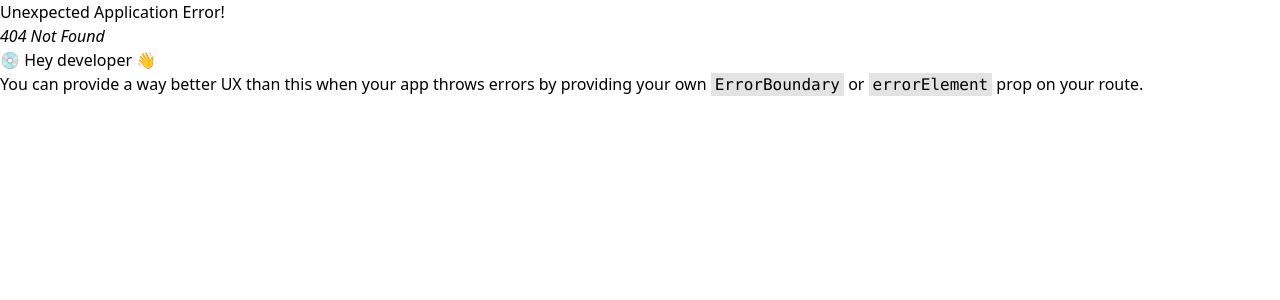
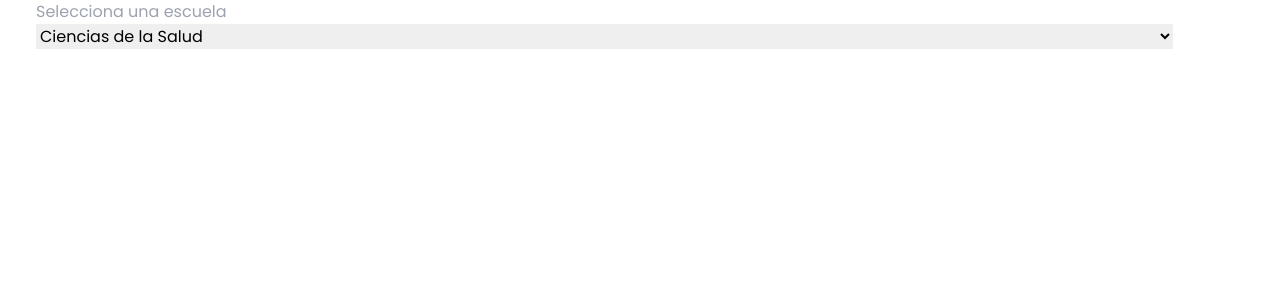
Before and after one commit to jyaru1110/PlataformaPosgrados, a React (Vite) app in the folder react-app/: page /filtrar-horario in a window 1280 px wide. Before the commit this address had no page. Shown: the top 300 px of the page. Built offline with nearby package versions, Linux system fonts and the light colour scheme.

Commit message:
Comienzo de dropdown

```diff
--- /dev/null
+++ b/react-app/src/components/form/Dropdown.jsx
@@ -0,0 +1,15 @@
+export default function Dropdown(props) {
+    const { options, name, label } = props;
+    return (
+      <div className="flex flex-col ml-9">
+        <label className="font-poppins text-base text-gray-400" htmlFor={name}>{label}</label>
+        <select className="font-poppins text-base">
+          {options.map(option => (
+            <option key={option._id} value={option._id}>
+              {option.name}
+            </option>
+          ))}
+        </select>
+      </div>
+    );
+  }
--- /dev/null
+++ b/react-app/src/components/form/DropdownEscuelas.jsx
@@ -0,0 +1,8 @@
+import Dropdown from "./Dropdown";
+export default function DropdownEscuelas() {
+  const options = [{ _id: 1, name: 'Ciencias de la Salud' }, { _id: 2, name: 'Gobierno y Economía' }, { _id: 3, name: 'Bellas Artes'}, { _id: 4, name: 'Humanidades'}, { _id: 5, name: 'Derecho'}, { _id: 6, name: 'Empresariales'}, { _id: 7, name: 'ESDAI'}, { _id: 8, name: 'Filosofía'}, { _id: 9, name: 'Ingeniería'}];
+  const label = 'Selecciona una escuela';
+  return (
+    <Dropdown options={options} label={label} />
+  );
+}
--- /dev/null
+++ b/react-app/src/pages/FiltrarHorario/index.jsx
@@ -0,0 +1,9 @@
+import DropdownEscuelas from '../../components/form/DropdownEscuelas';
+export default function FiltrarHorario() {
+    const escuelas = ['Ingenieria','Ciencias','Artes'];
+    return (
+      <div className="w-11/12 p-0">
+        <DropdownEscuelas/>
+      </div>
+    );
+  }
--- a/react-app/src/pages/HomeGestor/components/BotonFooter.jsx
+++ b/react-app/src/pages/HomeGestor/components/BotonFooter.jsx
@@ -1,6 +1,7 @@
+import { Link } from "react-router-dom"
 export default function BotonFooter(props) {
     return (
-        <button className="h-24 w-60 ml-5 shadow-[2px_4px_12px_rgba(0,0,0,0.20)] rounded-2xl font-poppins flex-none z bg-white md:mt-2 md:w-full md:ml-0">
+        <a href={props.ruta} className="h-24 w-60 ml-5 shadow-[2px_4px_12px_rgba(0,0,0,0.20)] rounded-2xl font-poppins flex-none z bg-white md:mt-2 md:w-full md:ml-0">
             <div className="flex h-full">
                 <div className="flex p-2.5 w-3/4 h-full text-xs flex-col justify-between">
                     <p className="text-left font-semibold text-base">{props.texto}</p>
@@ -8,6 +9,6 @@ export default function BotonFooter(props) {
                 <img className="contain" src={props.imagen}></img>
             </div>
 
-        </button>
+        </a>
     )
 }
--- a/react-app/src/pages/HomeGestor/components/Footer.jsx
+++ b/react-app/src/pages/HomeGestor/components/Footer.jsx
@@ -9,7 +9,7 @@ export default function Footer() {
         <div className="fixed bottom-0 left-0 flex flex-col items-center w-full md:w-1/3 md:pr-16 md:top-1/4 lg:pr-20">
             <ButtonAdd />
             <div className="w-full p-4 overflow-x-auto flex md:flex-col md:items-center">
-                <BotonFooter texto = {"Busca horarios en especifico"} imagen = {Calendar}/>
+                <BotonFooter texto = {"Busca horarios en especifico"} imagen = {Calendar} ruta='/filtrar-horario'/>
                 <BotonFooter texto = {"Consulta información de los coffes"} imagen = {Dashboard}/>
                 <BotonFooter texto = {"Filtra servicios por isla"} imagen = {Location}/>
                 <BotonFooter texto = {"Busca servicios en especifico"} imagen = {Search}/>
--- a/react-app/src/pages/HomeGestor/components/ProximoServicio.jsx
+++ b/react-app/src/pages/HomeGestor/components/ProximoServicio.jsx
@@ -4,7 +4,7 @@ export default function ProximoServicio() {
     const servicio = useProximoServicio();
     return (
       <div className="sm:w-2/5">
-        <h1 className = "font-poppins text-lg font-semibold text-primary ml-1 mt-2">Próximo servicio</h1>
+        <h1 className = "font-poppins text-lg font-semibold text-primary ml-1">Próximo servicio</h1>
         <div className = "bg-primary m-auto text-white rounded-2xl p-4 flex flex-row items-center justify-between sm:my-0 sm:ml-1 sm:mr-0 sm:w-full">
             {servicio==undefined ?
             <div className="m-auto h-8 w-8 animate-spin rounded-full border-4 border-solid border-current border-r-transparent align-[-0.125em] motion-reduce:animate-[spin_1.5s_linear_infinite]"></div> :
```
Also changed, not shown: react-app/src/main.jsx (+6 -1 lines).
